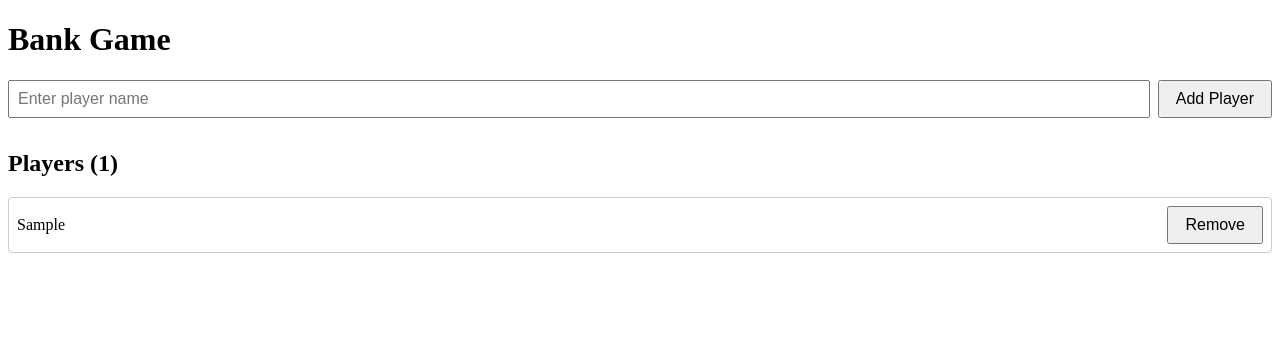
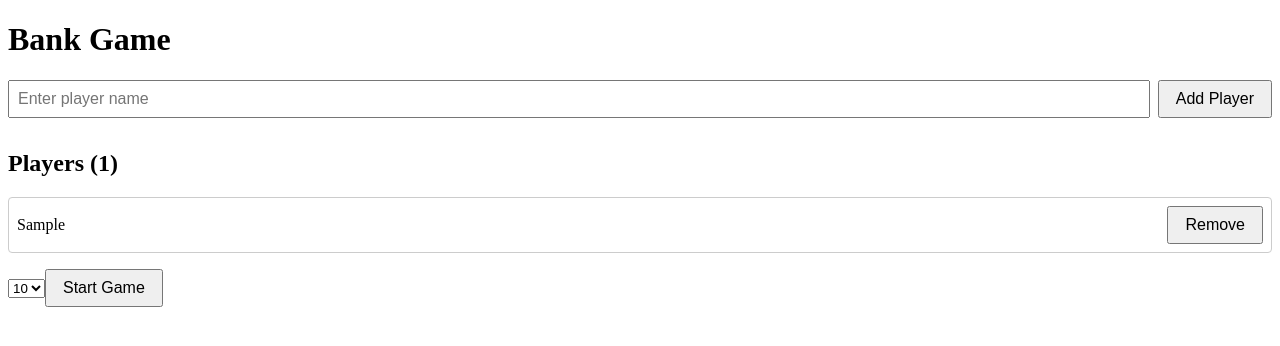
Before and after one commit to jbatson44/Bank, a Vue app: page / in a window 1280 px wide. Both pictures are taken after typing "Sample" into the empty fields and a click on the button "Add Player". Shown: the top 346 px of the page. Built offline with nearby package versions, Linux system fonts and the light colour scheme; the HTML template or start-up script is replaced by a standard one.

Commit message:
Add to game setup and start actual game

```diff
--- a/src/App.vue
+++ b/src/App.vue
@@ -1,10 +1,18 @@
+<template>
+  <h1>Bank Game</h1>
+  <GameSetup  v-if="!isGameStarted"></GameSetup>
+  <Game v-else></Game>
+</template>
+
 <script setup lang="ts">
-import Players from './components/Players.vue';
+import { computed } from 'vue'
+import GameSetup from './components/GameSetup.vue';
+import Game from './components/Game.vue';
+import { useGlobalStore } from '@/stores/globalStore'
+
+const globalStore = useGlobalStore();
+const isGameStarted = computed(() => globalStore.isGameStarted);
 
 </script>
 
-<template>
-  <Players></Players>
-</template>
-
 <style scoped></style>
--- /dev/null
+++ b/src/components/Game.vue
@@ -0,0 +1,64 @@
+<template>
+  <div>
+    <h4>Round: {{ currentRound }}/{{ globalStore.numberOfRounds }}</h4>
+    <div class="players-section">
+      <h2>Players ({{ players.length }})</h2>
+      <ul>
+        <li v-for="(player, index) in players" :key="index">
+          {{ player.name }}
+          {{ player.score }}
+        </li>
+      </ul>
+    </div>
+
+    <button v-if="players.length > 0" v-on:click="globalStore.cancelGame()">Cancel Game</button>
+  </div>
+</template>
+
+<script setup lang="ts">
+import { useGlobalStore } from '@/stores/globalStore'
+
+const globalStore = useGlobalStore();
+let currentRound = 1;
+const players = globalStore.playerList;
+
+</script>
+
+<style scoped>
+.input-section {
+  margin-bottom: 2rem;
+  display: flex;
+  gap: 0.5rem;
+}
+
+input {
+  padding: 0.5rem;
+  font-size: 1rem;
+  flex: 1;
+}
+
+button {
+  padding: 0.5rem 1rem;
+  cursor: pointer;
+  font-size: 1rem;
+}
+
+.players-section {
+  margin-top: 2rem;
+}
+
+ul {
+  list-style: none;
+  padding: 0;
+}
+
+li {
+  display: flex;
+  justify-content: space-between;
+  align-items: center;
+  padding: 0.5rem;
+  margin: 0.5rem 0;
+  border: 1px solid #ccc;
+  border-radius: 4px;
+}
+</style>
--- a/src/components/Players.vue
+++ b/src/components/GameSetup.vue
@@ -1,31 +1,5 @@
-<script setup lang="ts">
-import { ref } from 'vue'
-
-const playerInput = ref('')
-const players = ref<string[]>([])
-
-const addPlayer = () => {
-  if (playerInput.value.trim()) {
-    players.value.push(playerInput.value.trim())
-    playerInput.value = ''
-  }
-}
-
-const removePlayer = (index: number) => {
-  players.value.splice(index, 1)
-}
-
-const handleKeydown = (e: KeyboardEvent) => {
-  if (e.key === 'Enter') {
-    addPlayer()
-  }
-}
-</script>
-
 <template>
   <div>
-    <h1>Bank Game</h1>
-
     <div class="input-section">
       <input
         v-model="playerInput"
@@ -47,8 +21,48 @@ const handleKeydown = (e: KeyboardEvent) => {
     </div>
 
     <p v-else>No players added yet</p>
+
+    <select v-model="selectedRounds">
+      <option v-for="rounds in roundOptions" :key="rounds" :value="rounds">
+        {{ rounds }}
+      </option>
+    </select>
+
+    <button v-if="players.length > 0" v-on:click="startGame()">Start Game</button>
   </div>
 </template>
+
+<script setup lang="ts">
+import { ref } from 'vue'
+import { useGlobalStore } from '@/stores/globalStore'
+
+const globalStore = useGlobalStore();
+const playerInput = ref('')
+const players = ref<string[]>([])
+const roundOptions = ref<number[]>([10, 15, 20])
+const selectedRounds = ref<number>(10)
+
+const addPlayer = () => {
+  if (playerInput.value.trim()) {
+    players.value.push(playerInput.value.trim())
+    playerInput.value = ''
+  }
+}
+
+const removePlayer = (index: number) => {
+  players.value.splice(index, 1)
+}
+
+const handleKeydown = (e: KeyboardEvent) => {
+  if (e.key === 'Enter') {
+    addPlayer()
+  }
+}
+
+function startGame() {
+  globalStore.startGame(players.value, selectedRounds.value);
+}
+</script>
 
 <style scoped>
 .input-section {
--- /dev/null
+++ b/src/models/Player.ts
@@ -0,0 +1,4 @@
+export interface Player {
+    name: string;
+    score: number;
+}
--- a/src/stores/globalStore.ts
+++ b/src/stores/globalStore.ts
@@ -1,11 +1,24 @@
 import { ref, computed } from 'vue'
 import { defineStore } from 'pinia'
+import type { Player } from '@/models/Player'
 
 export const useGlobalStore = defineStore('globalStore', () => {
-  const gameStarted = ref(false)
-  function startGame() {
-    gameStarted.value = true;
+  const isGameStarted = ref(false);
+  const numberOfRounds = ref(0);
+  var playerList = ref<Player[]>([]);
+  function startGame(players: string[], rounds: number) {
+    isGameStarted.value = true;
+    playerList.value = players.map(n => ({
+      name: n,
+      score: 0
+    }));
+    numberOfRounds.value = rounds;
+  }
+  function cancelGame() {
+    isGameStarted.value = false;
+    playerList.value = [];
+    numberOfRounds.value = 10;
   }
 
-  return { gameStarted, startGame }
+  return { isGameStarted, startGame, numberOfRounds, playerList,cancelGame };
 })
```
